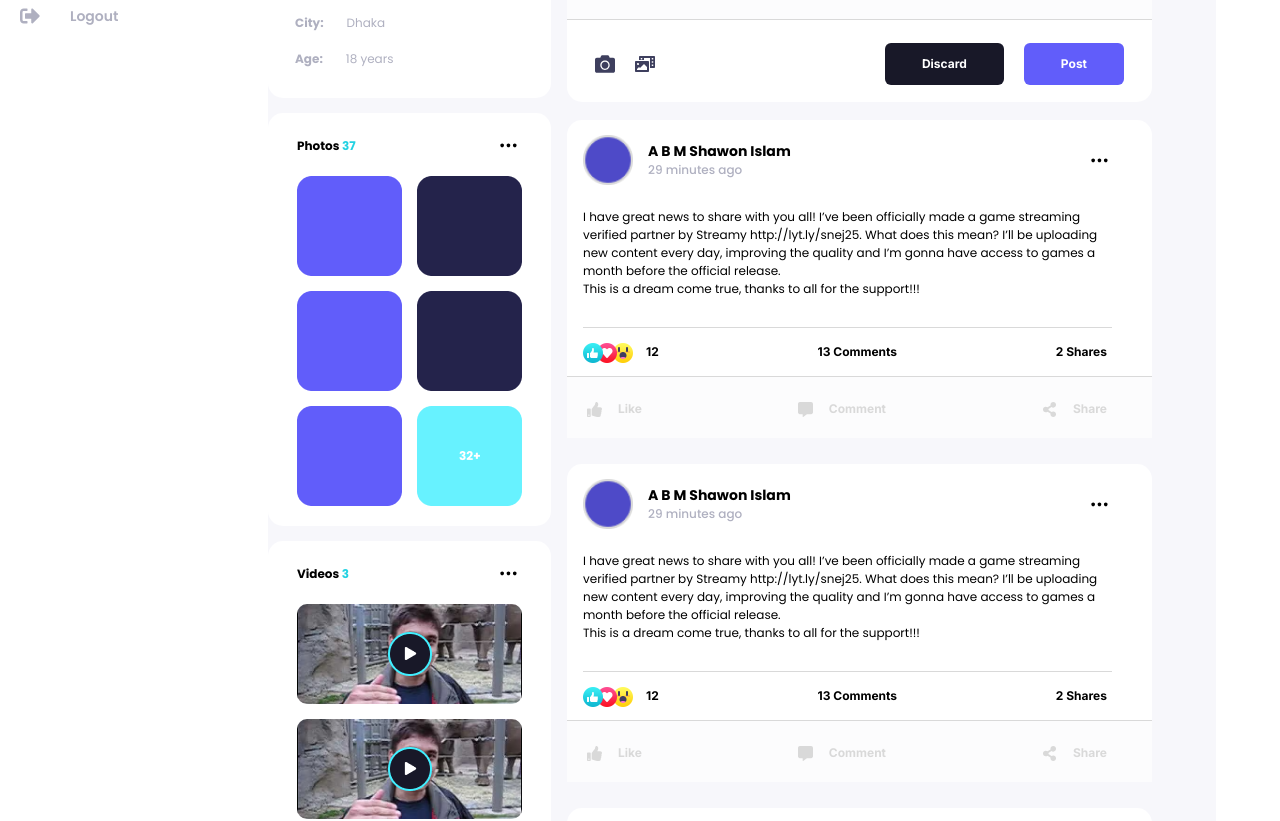
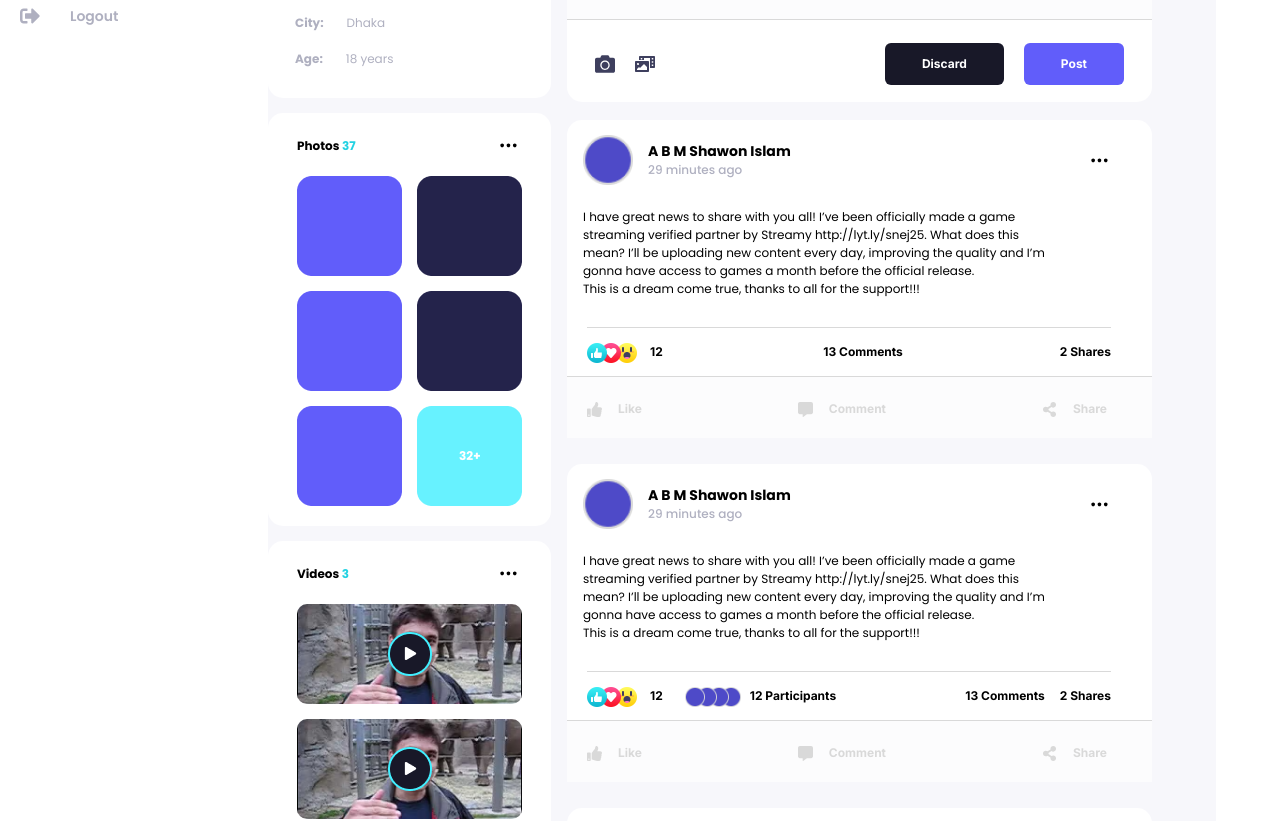
Before and after one commit to arafatYasir/Mernian, a React (Vite) app: page /newsfeed in a window 1280 px wide. Shown: the part 780-1601 px from the top of the page. Built offline with nearby package versions, Linux system fonts and the light colour scheme.

Commit message:
All post bugs fixed

```diff
--- a/src/components/Comment.jsx
+++ b/src/components/Comment.jsx
@@ -9,7 +9,7 @@ import FunnyIcon from "../icons/FunnyIcon";
 import AngryIcon from "../icons/AngryIcon";
 import SadIcon from "../icons/SadIcon";
 
-const Comment = ({ user, comment, posted }) => {
+const Comment = ({ user, comment, posted, showWow = true }) => {
     const [dropdownOpen, setDropdownOpen] = useState(false);
     const [showReactions, setShowReactions] = useState(false);
     const [reactionName, setReactionName] = useState(null);
@@ -73,9 +73,11 @@ const Comment = ({ user, comment, posted }) => {
                             <div className="absolute top-[-10px] left-0 z-50">
                                 <LikeIcon width={20} height={20} />
                             </div>
-                            <div className="absolute top-[-10px] left-3">
+                            {
+                                showWow && <div className="absolute top-[-10px] left-3">
                                 <WowIcon width={20} height={20} />
                             </div>
+                            }
                         </div>
                         {/* Comment Reaction Functionality */}
                         <span
--- a/src/components/LeftSideBar.jsx
+++ b/src/components/LeftSideBar.jsx
@@ -15,10 +15,12 @@ const LeftSideBar = () => {
                 <img src="/small-cover-photo.png" alt="Cover photo" />
                 <img className="w-[110px] h-[110px] rounded-full absolute top-4 left-1/2 -translate-x-1/2 border-[5px] border-white" src="/profile-picture.png" />
             </div>
+
             <div className="mt-[75px] text-center">
                 <h4 className="text-black font-['Poppins'] font-bold">A B M Shawon Islam</h4>
                 <a className="text-[#AFB0C0] text-[12px] font-['Poppins'] font-medium hover:text-[#615DFA] hover:underline" href="#" target="_blank">www.abm.com</a>
             </div>
+
             <div className="flex gap-12 justify-center mt-[42px]">
                 <p className="flex flex-col items-center relative after:content-[''] after:absolute after:w-[1px] after:h-[25px] after:bg-[#AFB0C0] after:top-1/2 after:right-[-25px] after:-translate-y-1/2">
                     <span className="text-black font-['Poppins'] text-sm font-bold">930</span>
--- a/src/components/Post.jsx
+++ b/src/components/Post.jsx
@@ -20,14 +20,13 @@ import {
 } from "react-icons/hi";
 import Comment from "./Comment";
 
-const Post = ({ hasVideo, hasImage }) => {
+const Post = ({ hasVideo, hasImage, hasParticipants }) => {
     const [dropdownOpen, setDropdownOpen] = useState(false);
     const [showReactions, setShowReactions] = useState(false);
     const [reactionName, setReactionName] = useState(null);
     const [reactedIcon, setReactedIcon] = useState(null);
     const [videoModalOpen, setVideoModalOpen] = useState(false);
     const [showComments, setShowComments] = useState(false);
-    const [commentLimit, setCommentLimit] = useState(2);
     const dropdownRef = useRef(null);
     const timerRef = useRef(null)
 
@@ -65,41 +64,6 @@ const Post = ({ hasVideo, hasImage }) => {
         { icon: <SadIcon width={20} height={20} />, label: "Sad" },
     ];
 
-    const comments = [
-        {
-            id: 1,
-            user: "Nadia Jahan",
-            comment: "Such a great vibe here. Looking forward to another amazing session like the last one!",
-            posted: "10 minutes ago"
-        },
-        {
-            id: 2,
-            user: "Imran Kabir",
-            comment: "Honestly, the energy in these streams is unmatched. Keep doing what you're doing!",
-            posted: "22 minutes ago"
-        },
-        {
-            id: 3,
-            user: "Farhana Akter",
-            comment: "If it's anything like the previous stream, it's gonna be a blast! Let's gooo!",
-            posted: "7 minutes ago"
-        },
-        {
-            id: 4,
-            user: "Rasel Ahmed",
-            comment: "Always a highlight of my week. So pumped for this one!",
-            posted: "12 minutes ago"
-        },
-        {
-            id: 5,
-            user: "Tania Sultana",
-            comment: "Excited to join again! The last one had such good vibes and energy.",
-            posted: "18 minutes ago"
-        }
-    ];
-
-
-
     const checkAndSetIcon = (value) => {
         if (reactedIcon === null || reactedIcon !== value) {
             setReactedIcon(value);
@@ -126,10 +90,10 @@ const Post = ({ hasVideo, hasImage }) => {
 
     return (
         <div className="bg-white rounded-[15px] font-['Poppins'] ">
-            <div className="max-w-[585px]  py-[15px] pl-4 pr-10">
+            <div className="max-w-[585px] py-[15px]">
                 {/* Post Part */}
                 <div>
-                    <div className="flex items-center justify-between">
+                    <div className="flex items-center justify-between pl-4 pr-10">
                         <div className="flex items-center gap-[15px]">
                             <img className="w-[50px] h-[50px]" src="/friend.png" alt="" />
                             <div>
@@ -174,8 +138,8 @@ const Post = ({ hasVideo, hasImage }) => {
                     </div>
 
                     {/* If the post has a image or video */}
-                    <div className={`border-b border-[#D9D9D9] ${hasImage || hasVideo ? "pb-[15px]" : "pb-[29px]"}`}>
-                        <p className="max-w-[524px] text-[12px] mt-[23px]">
+                    <div className={`${hasImage || hasVideo ? "pb-[15px]" : "pb-[29px]"}`}>
+                        <p className="max-w-[524px] text-[12px] mt-[23px] pl-4 pr-10">
                             I have great news to share with you all! I’ve been officially made a
                             game streaming verified partner by Streamy http://lyt.ly/snej25. What
                             does this mean? I’ll be uploading new content every day, improving
@@ -223,8 +187,11 @@ const Post = ({ hasVideo, hasImage }) => {
                         </>}
                     </div>
 
+                    {/* Line */}
+                    <div className="w-[524px] h-[1px] bg-[#D9D9D9] relative left-5"></div>
+
                     {/* Post Status */}
-                    <div className="relative mt-[15px] max-w-[524px]">
+                    <div className="relative mt-[15px] w-[524px] left-5">
                         <div>
                             <div className="absolute top-0 left-0 z-40">
                                 <LikeIcon width={20} height={20} />
@@ -237,9 +204,26 @@ const Post = ({ hasVideo, hasImage }) => {
                             </div>
                         </div>
                         <div className="flex justify-between font-['Inter'] text-[12px] font-bold pl-[63px]">
+                            <div className="flex gap-[22px]">
                                 <p>12</p>
+                                {hasParticipants && (
+                                    <div>
+                                        <div className="relative">
+                                            <img className="w-[20px] h-[20px] absolute top-0 left-0 z-50" src="/friend.png" alt="Participant" />
+                                            <img className="w-[20px] h-[20px] absolute top-0
+                                            left-3 z-40" src="/friend.png" alt="Participant" />
+                                            <img className="w-[20px] h-[20px] absolute top-0
+                                             left-6 z-30" src="/friend.png" alt="Participant" />
+                                            <img className="w-[20px] h-[20px] absolute top-0 left-9 z-20" src="/friend.png" alt="Participant" />
+                                        </div>
+                                        <span className="pl-[65px]">12 Participants</span>
+                                    </div>
+                                )}
+                            </div>
+                            <div className={`flex ${hasParticipants ? "gap-[15px]" : "gap-[157px]"}`}>
                                 <p>13 Comments</p>
                                 <p>2 Shares</p>
+                            </div>
                         </div>
                     </div>
                 </div>
@@ -325,26 +309,27 @@ const Post = ({ hasVideo, hasImage }) => {
             {
                 showComments && <>
                     <div className="border-t border-[#D9D9D9] max-w-[585px]">
-                        {comments.slice(0, commentLimit).map(c => <Comment key={c.id} user={c.user} comment={c.comment} posted={c.posted} />)}
+                        <Comment user="Sohel Rana" comment="It’s a always pleasure to do this streams with you. If we have at least half half the fun than last time it will be an incredible success!" posted="15 minutes ago" />
+
+                        <div className="relative left-6">
+                            <Comment user="Noyon" comment="It’s great oppurtunity" posted="1 minute ago" showWow={false} />
+                        </div>
                     </div>
 
-                    {
-                        commentLimit < comments.length ? (
+                    {/* More Comment Load Button */}
                     <div
                         className="border-b border-t border-[#D9D9D9] text-center py-4 cursor-pointer max-w-[585px]"
-                                onClick={() => setCommentLimit(comments.length)}
                     >
                         <p className="text-[#3E3F5E] text-[12px] font-['Poppins']">Load More comments <span className="text-[#01C7D9] font-medium">9+</span></p>
                     </div>
-                        ) : (<></>)
-                    }
 
+                    {/* Commenting Field */}
                     <div className="py-[18px] px-[26px] flex items-center gap-[22px] max-w-[585px]">
                         <div>
                             <img className="min-w-[38px] min-h-[38px]" src="/friend.png" alt="User Image" />
                         </div>
                         <div>
-                            <input className="w-[476px] h-[48px] border border-[#D9D9D9] bg-white rounded-[13px] p-[15px] text-[12px] text-[#D9D9D9] font-['Poppins'] font-semibold outline-none" type="text" placeholder="Your reply" />
+                            <input className="w-[476px] h-[48px] border border-[#D9D9D9] bg-white rounded-[13px] p-[15px] text-[12px] placeholder:text-[#D9D9D9] font-['Poppins'] font-semibold outline-none" type="text" placeholder="Your reply" />
                         </div>
                     </div>
                 </>
--- a/src/components/Posts.jsx
+++ b/src/components/Posts.jsx
@@ -2,16 +2,16 @@ import Post from "./Post";
 
 const Posts = () => {
     const posts = [
-        {id: 1, hasVideo: false, hasImage: false},
-        {id: 2, hasVideo: false, hasImage: false},
-        {id: 3, hasVideo: false, hasImage: false},
-        {id: 4, hasVideo: true, hasImage: false},
-        {id: 5, hasVideo: false, hasImage: true}
+        {id: 1, hasVideo: false, hasImage: false, hasParticipants: false},
+        {id: 2, hasVideo: false, hasImage: false, hasParticipants: true},
+        {id: 3, hasVideo: false, hasImage: false, hasParticipants: true},
+        {id: 4, hasVideo: true, hasImage: false, hasParticipants: true},
+        {id: 5, hasVideo: false, hasImage: true, hasParticipants: true}
     ]
     return (
         <div className="flex flex-col gap-[26px] mb-5">
             {posts.map(post => (
-                <Post key={post.id} hasImage={post.hasImage} hasVideo={post.hasVideo} />
+                <Post key={post.id} hasImage={post.hasImage} hasVideo={post.hasVideo} hasParticipants={post.hasParticipants} />
             ))}
         </div>
     );
--- a/src/components/ProfileHeader.jsx
+++ b/src/components/ProfileHeader.jsx
@@ -25,7 +25,7 @@ const ProfileHeader = () => {
                     </p>
                 </div>
                 <div>
-                    <img className="absolute bottom-1/2 left-1/2 -translate-x-1/2 w-[130px] h-[130px] border-[8px] rounded-full border-white" src="/big-profile-picture.png" alt="" />
+                    <img className="absolute bottom-1/2 left-1/2 -translate-x-1/2 w-[130px] h-[130px] border-[9px] rounded-full border-white" src="/big-profile-picture.png" alt="" />
                 </div>
 
                 <div className="text-center absolute top-[60px] left-1/2 -translate-x-1/2">
--- a/src/pages/CheckoutPage.jsx
+++ b/src/pages/CheckoutPage.jsx
@@ -9,7 +9,7 @@ const CheckoutPage = () => {
 
             <div className="mt-[23px]">
                 <p className="text-[#AFB0C0] text-sm font-['Poppins'] mb-1">BROWSE YOUR</p>
-                <h3 className="text-[#24234B] text-2xl font-['Poppins'] font-medium">Checkout</h3>
+                <h3 className="text-[#242n34B] text-2xl font-['Poppins'] font-medium">Checkout</h3>
             </div>
 
             <div className="flex justify-between mt-[25px]">
```
Lines whose indentation alone changed are shown as unchanged.
